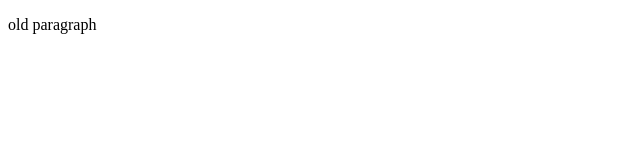
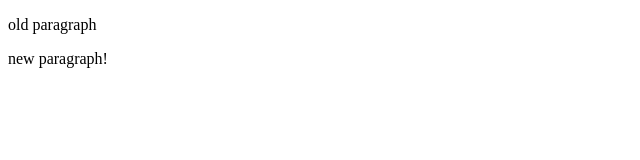
Before and after one commit to Tima-TL/git2, a plain HTML site: page index.html in a window 1280 px wide. Shown: the full height of the page, 0-640 px from the left. Drawn offline with Linux system fonts and the light colour scheme.

Commit message:
excl mark

```diff
--- a/index.html
+++ b/index.html
@@ -8,5 +8,6 @@
 </head>
 <body>
     <p>old paragraph</p>
+    <p>new paragraph!</p>
 </body>
 </html>
```
